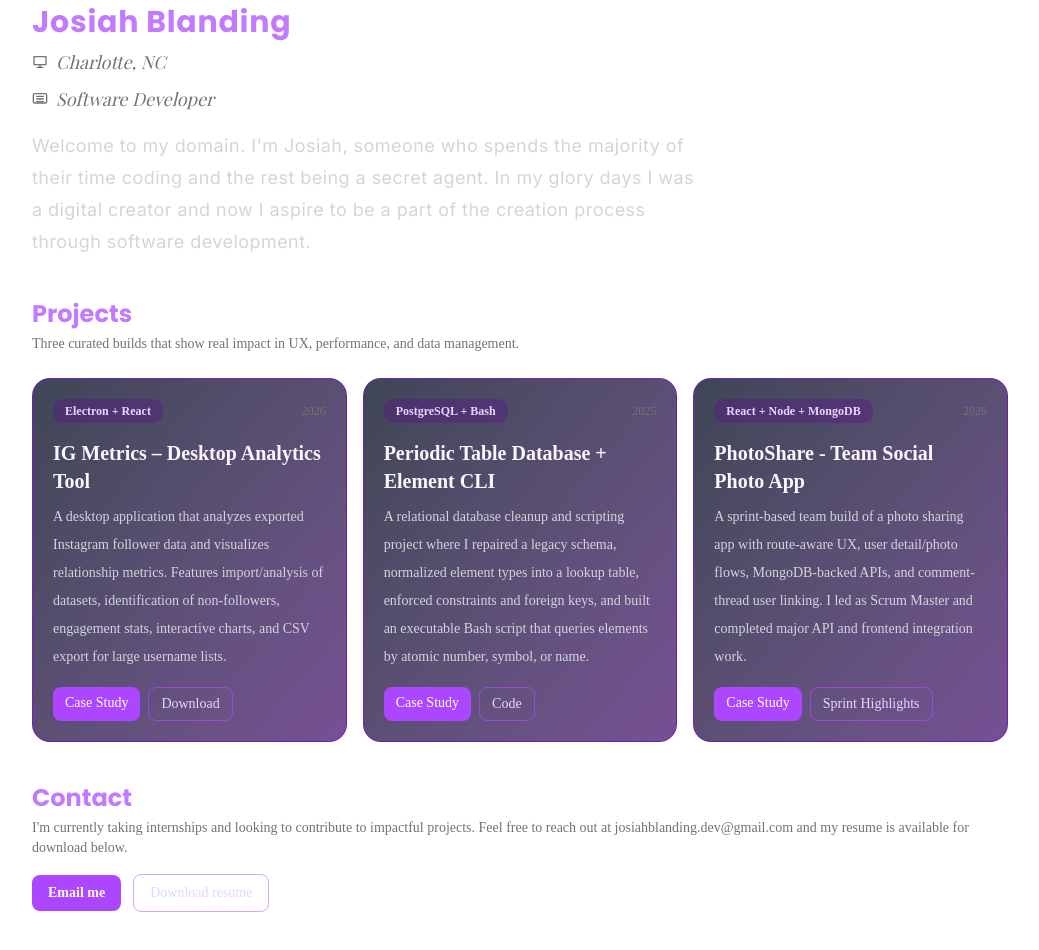
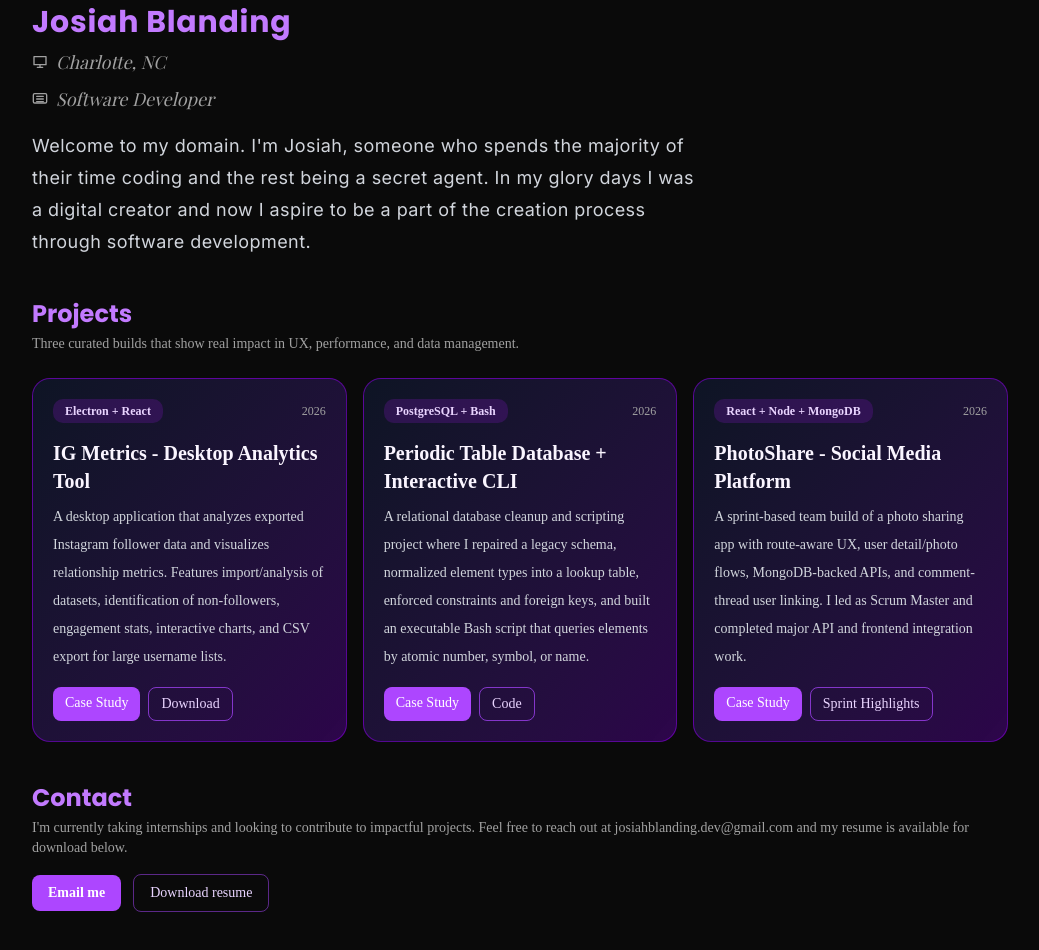
Before and after one commit to jblandin-art/Portfolio, a Next.js app: page / in a window 1280 px wide. Shown: the part 60-1010 px from the top of the page, without its empty margins (120-1159 px from the left). Built offline with nearby package versions, Linux system fonts and the light colour scheme.

Commit message:
Added an optional footer, not currently being used. Changed a line or two.

```diff
--- a/src/app/layout.js
+++ b/src/app/layout.js
@@ -41,7 +41,7 @@ export default function RootLayout({ children }) {
       lang="en" suppressHydrationWarning
     >
       <body className={`${geistSans.variable} ${geistMono.variable} ${poppins.variable} ${playfairDisplay.variable} ${inter.variable} px-6 py-4`}>
-        <ThemeProvider attribute="class" defaultTheme="dark" enableSystem>
+        <ThemeProvider attribute="class" defaultTheme="dark" enableSystem={false}>
           {children}
         </ThemeProvider>
       </body>
--- a/src/app/projects/photo-share/page.js
+++ b/src/app/projects/photo-share/page.js
@@ -39,7 +39,7 @@ export default function PhotoShareCaseStudy() {
       <header className="mb-10">
         <p className="text-sm font-semibold uppercase tracking-widest text-purple-300">Case Study</p>
         <h1 className="mt-2 max-w-3xl text-3xl font-bold font-poppins leading-tight text-purple-400 sm:text-4xl lg:text-5xl">
-          PhotoShare - Sprint-Based Social Photo Platform
+          PhotoShare - Sprint Based Social Media Platform
         </h1>
         <p className="mt-4 max-w-3xl text-lg leading-8 text-gray-300">
           PhotoShare is a team-built web app focused on helping everyday users share photos and
--- a/src/components/Home.js
+++ b/src/components/Home.js
@@ -1,7 +1,9 @@
 import Link from "next/link";
+import Footer from "@/components/footer.jsx";
 
 export default function Home() {
     return (
+        <>
         <main id="home" className="mx-auto max-w-5xl px-6 py-8 sm:py-10 text-gray-200">
             <header className="mb-4 space-y-2">
             <h1 className="text-3xl font-bold font-poppins mt-2 tracking-wide text-purple-400">Josiah Blanding</h1>
@@ -43,7 +45,7 @@ export default function Home() {
                             <span className="rounded-lg bg-purple-900/40 px-3 py-1 text-xs font-semibold text-purple-200">Electron + React</span>
                             <span className="text-xs text-muted-foreground">2026</span>
                         </div>
-                        <h3 className="text-xl font-semibold text-purple-50">IG Metrics – Desktop Analytics Tool</h3>
+                        <h3 className="text-xl font-semibold text-purple-50">IG Metrics - Desktop Analytics Tool</h3>
                         <p className="mt-2 text-sm text-gray-300 leading-7">A desktop application that analyzes exported Instagram follower data and visualizes relationship metrics. Features import/analysis of datasets, identification of non-followers, engagement stats, interactive charts, and CSV export for large username lists.</p>
                         <div className="mt-4 flex gap-2">
                             <Link href="/projects/ig-metrics" className="rounded-md bg-purple-500 px-3 py-1.5 text-sm font-medium text-white hover:bg-purple-400 transition">Case Study</Link>
@@ -54,9 +56,9 @@ export default function Home() {
                     <article className="group rounded-2xl border border-purple-700/60 bg-gradient-to-br from-slate-900/80 to-purple-950/70 p-5 transition hover:-translate-y-1 hover:shadow-[0_15px_60px_-20px_rgba(80,0,200,0.6)]">
                         <div className="mb-4 flex items-center justify-between">
                             <span className="rounded-lg bg-purple-900/40 px-3 py-1 text-xs font-semibold text-purple-200">PostgreSQL + Bash</span>
-                            <span className="text-xs text-muted-foreground">2025</span>
+                            <span className="text-xs text-muted-foreground">2026</span>
                         </div>
-                        <h3 className="text-xl font-semibold text-purple-50">Periodic Table Database + Element CLI</h3>
+                        <h3 className="text-xl font-semibold text-purple-50">Periodic Table Database + Interactive CLI</h3>
                         <p className="mt-2 text-sm text-gray-300 leading-7">A relational database cleanup and scripting project where I repaired a legacy schema, normalized element types into a lookup table, enforced constraints and foreign keys, and built an executable Bash script that queries elements by atomic number, symbol, or name.</p>
                         <div className="mt-4 flex gap-2">
                             <Link href="/projects/periodic-table" className="rounded-md bg-purple-500 px-3 py-1.5 text-sm font-medium text-white hover:bg-purple-400 transition">Case Study</Link>
@@ -69,7 +71,7 @@ export default function Home() {
                             <span className="rounded-lg bg-purple-900/40 px-3 py-1 text-xs font-semibold text-purple-200">React + Node + MongoDB</span>
                             <span className="text-xs text-muted-foreground">2026</span>
                         </div>
-                        <h3 className="text-xl font-semibold text-purple-50">PhotoShare - Team Social Photo App</h3>
+                        <h3 className="text-xl font-semibold text-purple-50">PhotoShare - Social Media Platform</h3>
                         <p className="mt-2 text-sm text-gray-300 leading-7">A sprint-based team build of a photo sharing app with route-aware UX, user detail/photo flows, MongoDB-backed APIs, and comment-thread user linking. I led as Scrum Master and completed major API and frontend integration work.</p>
                         <div className="mt-4 flex gap-2">
                             <Link href="/projects/photo-share" className="rounded-md bg-purple-500 px-3 py-1.5 text-sm font-medium text-white hover:bg-purple-400 transition">Case Study</Link>
@@ -82,13 +84,17 @@ export default function Home() {
             <section id="contact" className="mt-10 mb-8">
                 <div className="mb-4">
                     <h2 className="text-2xl font-bold font-poppins text-purple-400">Contact</h2>
-                    <p className="text-sm text-muted-foreground mt-1">I'm currently taking internships and looking to contribute to impactful projects. Feel free to reach out at josiahblanding.dev@gmail.com and my resume is available for download below.</p>
+                    <p className="mt-1 text-sm text-muted-foreground">I'm currently taking internships and looking to contribute to impactful projects. Feel free to reach out at josiahblanding.dev@gmail.com and my resume is available for download below.</p>
                 </div>
+
                 <div className="flex flex-wrap items-center gap-3 text-sm">
-                    <a href="mailto:josiahblanding.dev@gmail.com" className="rounded-md bg-purple-500 px-4 py-2 text-sm font-semibold text-white hover:bg-purple-400 transition">Email me</a>
-                    <a target="_blank" rel="noopener noreferrer" href="https://drive.google.com/file/d/1gPmN441X0kzEZO27OXUgc4zADaKM18mv/view?usp=sharing" className="rounded-md border border-purple-500/50 px-4 py-2 text-sm text-purple-200 hover:bg-purple-800/40 transition">Download resume</a>
+                    <a href="mailto:josiahblanding.dev@gmail.com" className="rounded-md bg-purple-500 px-4 py-2 text-sm font-semibold text-white transition hover:bg-purple-400">Email me</a>
+                    <a target="_blank" rel="noopener noreferrer" href="https://drive.google.com/file/d/1gPmN441X0kzEZO27OXUgc4zADaKM18mv/view?usp=sharing" className="rounded-md border border-purple-500/50 px-4 py-2 text-sm text-purple-200 transition hover:bg-purple-800/40">Download resume</a>
                 </div>
             </section>
         </main>
+        {// <Footer /> Can't Decide if I want the footer or not :(
+        }
+        </>
     );
 }
--- /dev/null
+++ b/src/components/footer.jsx
@@ -0,0 +1,51 @@
+const socialLinks = [
+  {
+    label: "LinkedIn",
+    href: "https://www.linkedin.com/in/josiahblanding/",
+    svg: (
+      <svg width="16" height="16" viewBox="0 0 24 24" fill="currentColor" aria-hidden="true">
+        <path d="M4.98 3.5C4.98 4.88 3.87 6 2.5 6S0 4.88 0 3.5 1.13 1 2.5 1 4.98 2.12 4.98 3.5ZM.2 8.5h4.6V24H.2V8.5ZM8.3 8.5h4.4v2.1h.1c.6-1.1 2.1-2.3 4.3-2.3 4.6 0 5.4 3 5.4 6.9V24h-4.6v-7.3c0-1.8 0-4.1-2.5-4.1s-2.9 1.9-2.9 4V24H8.3V8.5Z" />
+      </svg>
+    ),
+  },
+  {
+    label: "GitHub",
+    href: "https://github.com/jblandin-art",
+    svg: (
+      <svg width="16" height="16" viewBox="0 0 24 24" fill="currentColor" aria-hidden="true">
+        <path d="M12 .5a12 12 0 0 0-3.8 23.4c.6.1.8-.3.8-.6v-2c-3.4.8-4.1-1.4-4.1-1.4-.5-1.4-1.1-1.8-1.1-1.8-.9-.6.1-.6.1-.6 1 .1 1.5 1 1.5 1 .9 1.6 2.4 1.1 3 .8.1-.7.4-1.1.7-1.4-2.7-.3-5.5-1.4-5.5-6.2 0-1.4.5-2.4 1.2-3.3-.1-.3-.5-1.6.1-3.2 0 0 1-.3 3.4 1.2a11.5 11.5 0 0 1 6.2 0c2.4-1.5 3.4-1.2 3.4-1.2.6 1.6.2 2.9.1 3.2.7.9 1.2 2 1.2 3.3 0 4.8-2.8 5.8-5.5 6.1.4.4.8 1.1.8 2.2v3.3c0 .3.2.7.9.6A12 12 0 0 0 12 .5Z" />
+      </svg>
+    ),
+  },
+];
+
+export default function Footer() {
+  return (
+    <footer className="mx-auto w-full max-w-5xl px-6 pb-4 pt-2 text-gray-200 sm:pb-6 sm:pt-3">
+      <div className="border-t border-purple-700/30 pt-3 sm:pt-4">
+        <div className="flex flex-col gap-2 sm:flex-row sm:items-center sm:justify-between">
+          <div>
+            <p className="text-xs font-semibold uppercase tracking-[0.2em] text-purple-300">Find me elsewhere</p>
+            <p className="mt-1 text-sm text-muted-foreground">The fastest way to reach me is email, but these are the other places I keep updated.</p>
+          </div>
+
+          <div className="flex flex-wrap gap-3 text-sm">
+            {socialLinks.map((link) => (
+              <a
+                key={link.label}
+                href={link.href}
+                target="_blank"
+                rel="noopener noreferrer"
+                className="inline-flex items-center gap-2 rounded-full border border-purple-500/30 px-3.5 py-2 text-sm text-purple-200 transition hover:border-purple-400 hover:bg-purple-800/30"
+                aria-label={link.label}
+              >
+                {link.svg}
+                {link.label}
+              </a>
+            ))}
+          </div>
+        </div>
+      </div>
+    </footer>
+  );
+}
--- a/src/components/theme-provider.jsx
+++ b/src/components/theme-provider.jsx
@@ -2,13 +2,13 @@
 
 import { ThemeProvider as NextThemesProvider } from "next-themes";
 
-export function ThemeProvider({ children }) {
+export function ThemeProvider({ children, attribute = "class", defaultTheme = "dark", enableSystem = false, storageKey = "theme" }) {
   return (
     <NextThemesProvider
-      attribute="class"
-      defaultTheme="system"
-      enableSystem
-      storageKey="theme"
+      attribute={attribute}
+      defaultTheme={defaultTheme}
+      enableSystem={enableSystem}
+      storageKey={storageKey}
     >
       {children}
     </NextThemesProvider>
```
